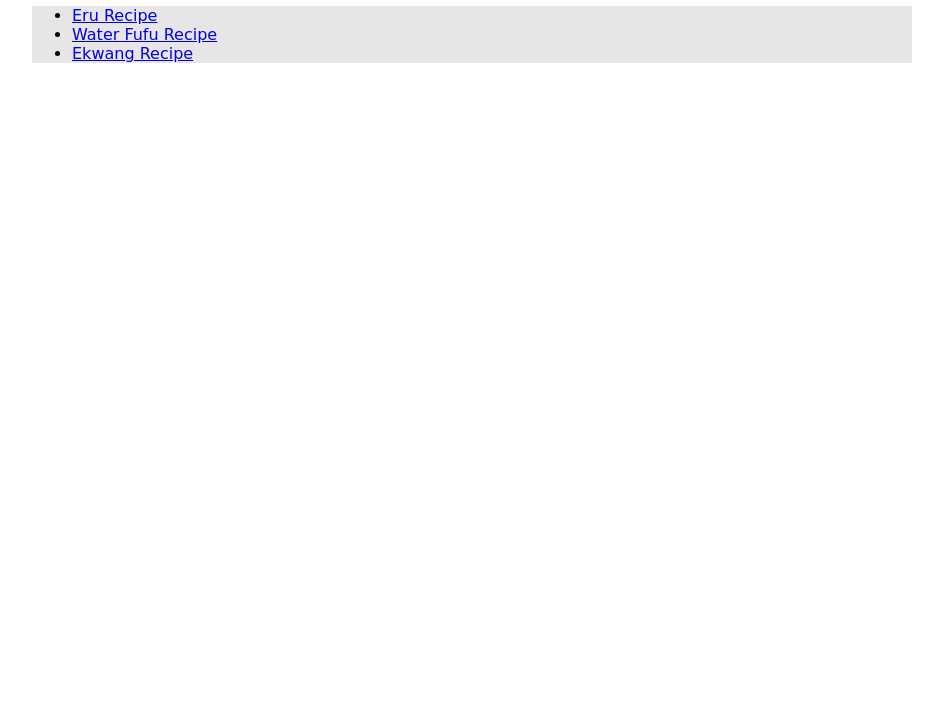
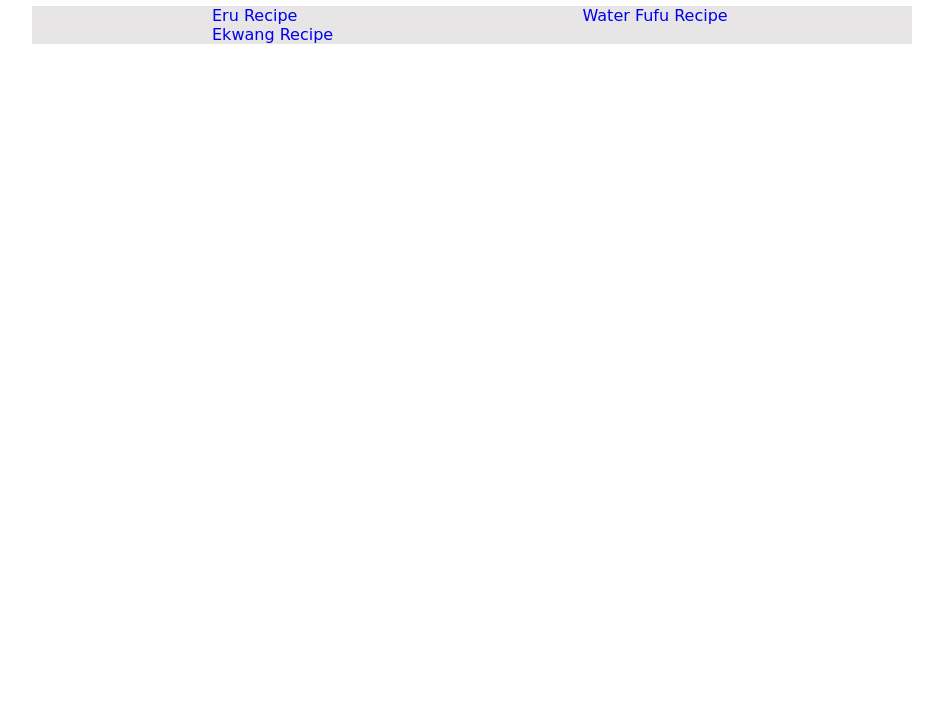
Before and after one commit to nd31pr0/odin-recipes, a plain HTML site: page index.html in a window 1280 px wide. Shown: the part 75-800 px from the top of the page, without its empty margins (168-1111 px from the left). Drawn offline with Linux system fonts and the light colour scheme.

Commit message:
update display of homepage links in form of nav bar

```diff
--- a/css/styles.css
+++ b/css/styles.css
@@ -10,12 +10,21 @@ h2 {
     color: lightgreen;
     font-weight: 500;
 }
+
 ul, ol{
     background-color: rgb(231, 229, 229);
 }
+
 .button {
     background-color: aquamarine;
 }
-.a {
+.a, a {
     text-decoration: none;
 }
+.ul {
+    list-style-type: none;
+}
+.a1 {
+    display:inline;
+    padding: 140px;
+}
--- a/index.html
+++ b/index.html
@@ -8,10 +8,10 @@
 </head>
 <body>
     <h1>Odin-Recipes</h1>
-    <ul>
-        <li><a href="./recipes/eru.html" target="_blank">Eru Recipe</a></li>
-        <li><a href="./recipes/fufu.html" target="_blank">Water Fufu Recipe</a></li>
-        <li><a href="./recipes/ekwang.html" target="_blank">Ekwang Recipe</a></li>
+    <ul class="ul">
+        <li class="a1"><a href="./recipes/eru.html" target="_blank">Eru Recipe</a></li>
+        <li class="a1"><a href="./recipes/fufu.html" target="_blank">Water Fufu Recipe</a></li>
+        <li class="a1"><a href="./recipes/ekwang.html" target="_blank">Ekwang Recipe</a></li>
     </ul>
 </body>
 </html>
```
